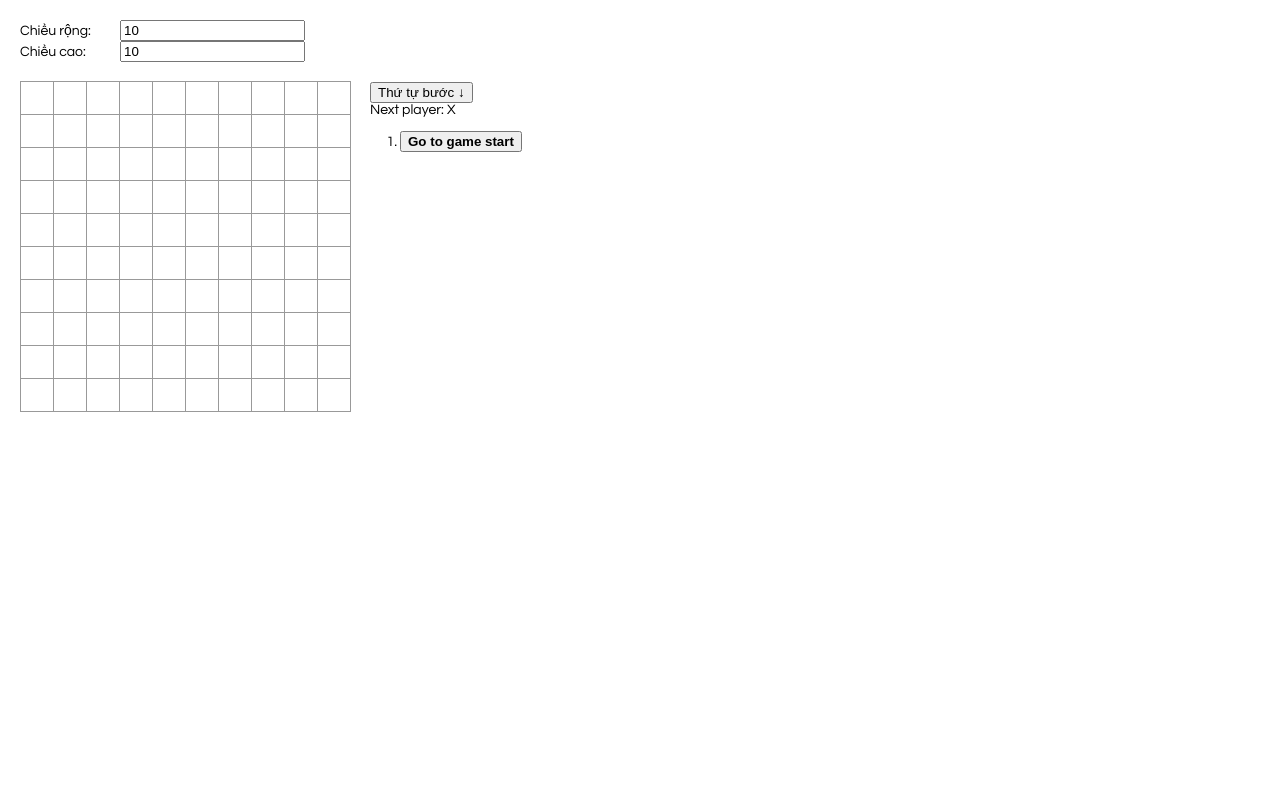
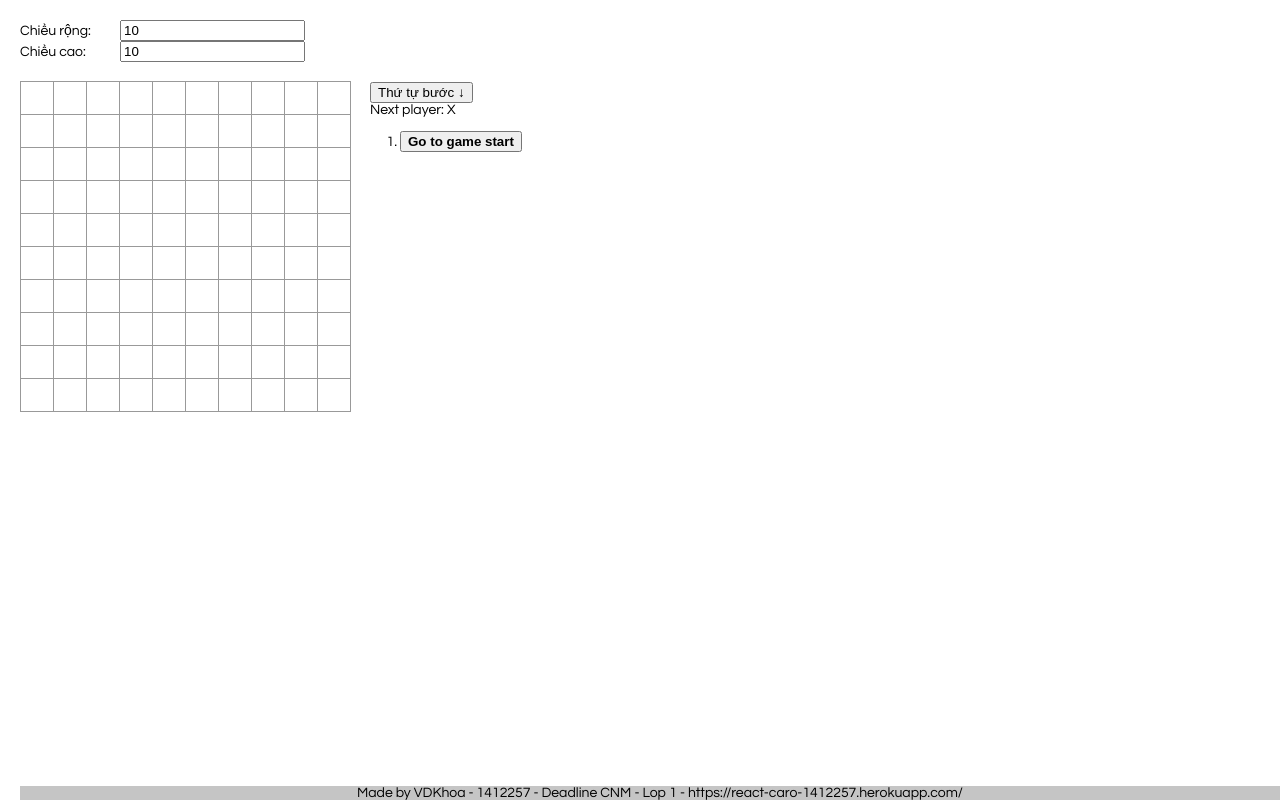
Before and after one commit to vukhoa30/1412257-react-caro, a React app: page / in a window 1280 px wide. Built offline with nearby package versions, Linux system fonts and the light colour scheme.

Commit message:
thêm footer

```diff
--- a/public/index.html
+++ b/public/index.html
@@ -36,5 +36,6 @@
       To begin the development, run `npm start` or `yarn start`.
       To create a production bundle, use `npm run build` or `yarn build`.
     -->
+    <div class="footer">Made by VDKhoa - 1412257 - Deadline CNM - Lop 1 - https://react-caro-1412257.herokuapp.com/</div>
   </body>
 </html>
--- a/src/index.css
+++ b/src/index.css
@@ -68,3 +68,12 @@ ol, ul {
 .content {
 
 }
+
+.footer {
+  position: fixed;
+  display: block;
+  width: 100%;
+  background: rgb(197, 197, 197);
+  text-align: center;
+  bottom: 0;
+}
```
